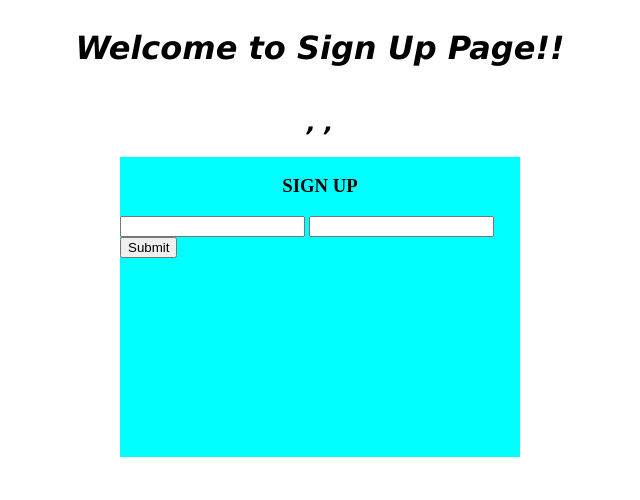
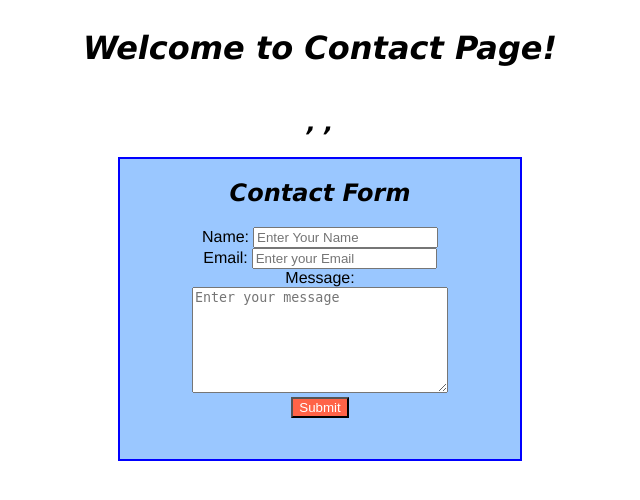
Before and after one commit to shubhrastogi07/TutedudeDeveopsCourse, a Flask app: template Flask Assignment/Assignment_2/templates/index.html in a window 1280 px wide. Shown: the top 500 px of the page, without its empty margins (320-960 px from the left). Run offline with Flask 3, Linux system fonts and the light colour scheme; the template is opened without the code that fills it, so the values that code supplies are empty; parts of the project's set-up code (start-up, migrations or seed data) failed here and were passed over.

Commit message:
Flask Assignment 2 Completed

```diff
--- a/Flask Assignment/Assignment_2/app.py
+++ b/Flask Assignment/Assignment_2/app.py
@@ -1,7 +1,26 @@
 from flask import Flask, request, render_template
 from datetime import datetime
 
+from pymongo.mongo_client import MongoClient
+from pymongo.server_api import ServerApi
+from dotenv import load_dotenv
+import os
+load_dotenv()
 
+uri = os.getenv('uri')
+
+# Create a new client and connect to the server
+client = MongoClient(uri, server_api=ServerApi('1'))
+
+# Send a ping to confirm a successful connection
+try:
+    client.admin.command('ping')
+    print("Pinged your deployment. You successfully connected to MongoDB!")
+except Exception as e:
+    print(e)
+
+db = client.test
+collection = db['flask-Signup']
 app = Flask(__name__)
 
 @app.route("/")
@@ -9,12 +28,18 @@
     current_date = datetime.now()
 
     format = current_date.strftime('%B %d')
-    print(format)
+    # print(format)
     day_of_week = current_date.strftime('%A')
-    print(day_of_week)
+    # print(day_of_week)
     time = current_date.strftime('%I:%M %p')
-    print(time)
+    # print(time)
     return render_template('index.html',date=format,dow = day_of_week,time=time)
+
+@app.route("/submit",methods=["POST"])
+def submit():
+    form_data = dict(request.form)
+    collection.insert_one(form_data)
+    return render_template('submit.html')
 
 if __name__== '__main__':
     app.run(debug=True)
--- a/Flask Assignment/Assignment_2/templates/index.html
+++ b/Flask Assignment/Assignment_2/templates/index.html
@@ -3,7 +3,7 @@
 <head>
     <meta charset="UTF-8">
     <meta name="viewport" content="width=device-width, initial-scale=1.0">
-    <title>SignUp Page</title>
+    <title>Contact Page</title>
 </head>
 <body style="display: flex; flex-direction: column; align-items: center;">
     <style>
@@ -12,16 +12,34 @@
             font-style:oblique;
             font-family:Verdana, Geneva, Tahoma, sans-serif;
         }
+        label{
+            font-family:'Franklin Gothic Medium', 'Arial Narrow', Arial, sans-serif;
+            font-size: medium;
+        }
+        button{
+            background-color: tomato;
+            color: white;
+            font-family: 'Franklin Gothic Medium', 'Arial Narrow', Arial, sans-serif;
+        }
 
     </style>
-    <h1>Welcome to Sign Up Page!!</h1>
+    <h1>Welcome to Contact Page!</h1>
     <h2>{{date}}, {{dow}}, {{time}}</h2>
-    <div style=" background-color: aqua; width: 400px; height: 300px; display: flex; flex-direction: column; align-items: center; ">
-        <h3> SIGN UP </h3>
-        <form style="align-items: center;">
-            <input type="email" name="email" id="email" required>
-            <input type="password" name="password" id="password" required minlength="8">
-            <button>Submit</button>
+    <div style=" background-color: rgb(154, 199, 255); width: 400px; height: 300px; display: flex; flex-direction: column; align-items: center; border: 2px solid blue; ">
+        <h2> Contact Form </h2>
+        <form action="/submit" method="POST" style="text-align: center;">
+            <label>Name:</label>
+            <input type="text" name="name" id="name" placeholder="Enter Your Name" required>
+            <br>
+            <label>Email:</label>
+            <input type="email" name="email" id="email"
+            placeholder="Enter your Email" required>
+            <br>
+            <label style="text-align: left;">Message:</label>
+            <br>
+            <textarea id="message" name="message" placeholder="Enter your message" required style=" width: 250px;height: 100px;"></textarea>
+          <br>
+            <input type="submit" value="Submit" style="background-color: tomato;color: white;">
         </form>
 
 
```
Also changed, not shown: Flask Assignment/Assignment_2/templates/submit.html (added, +16 -0 lines), 1 other file.
